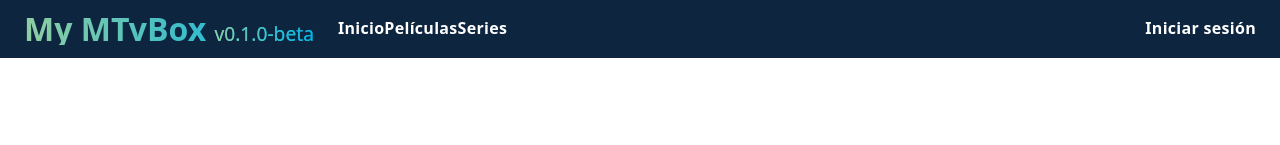
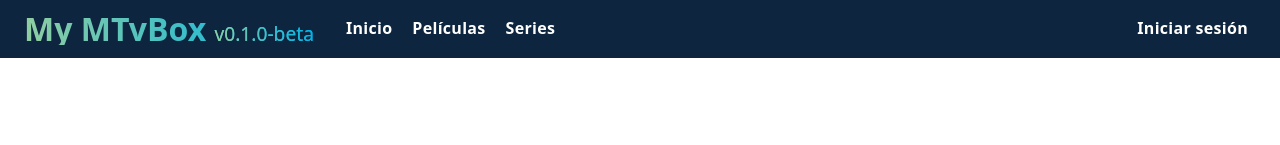
Before and after one commit to spyamuza/proyecto-my-mtbox-frontend, an Angular app: page /home in a window 1280 px wide. Shown: the top 145 px of the page. Built offline with nearby package versions, Linux system fonts and the light colour scheme; no server answers.

Commit message:
Ajuste espaciado navbar responsive

```diff
--- a/src/app/components/nav-bar/nav-bar.html
+++ b/src/app/components/nav-bar/nav-bar.html
@@ -1,7 +1,7 @@
 <nav class="navbar navbar-expand-lg fixed-top tmdb-navbar">
   <div class="container-fluid px-4">
 
-    <!-- LOGO (igual que antes) -->
+    <!-- LOGO -->
     <div class="tmdb-logo d-flex flex-column align-items-start me-4">
       <div class="tmdb-logo">
         <span class="tmdb-lite-text">
@@ -10,7 +10,7 @@
       </div>
     </div>
 
-    <!-- BOTÓN HAMBURGUESA (SVG Bootstrap) -->
+    <!-- BOTÓN HAMBURGUESA -->
     <button
       class="navbar-toggler border-0 text-white"
       type="button"
@@ -20,7 +20,6 @@
       aria-expanded="false"
       aria-label="Toggle navigation">
 
-      <!-- SVG Bootstrap icon -->
       <svg xmlns="http://www.w3.org/2000/svg"
            width="28"
            height="28"
@@ -34,33 +33,32 @@
 
     <!-- CONTENIDO COLAPSABLE -->
     <div class="collapse navbar-collapse" id="mainNavbar">
-      <ul class="nav nav-underline flex-column flex-lg-row align-items-lg-center w-100 gap-2 gap-lg-0">
+      <ul class="nav nav-underline flex-column flex-lg-row align-items-lg-center w-100 gap-2 gap-lg-1">
 
-        <!-- LINKS -->
         <li class="nav-item">
-          <a routerLink="/home" class="nav-link">Inicio</a>
+          <a routerLink="/home" class="nav-link px-lg-2">Inicio</a>
         </li>
 
         <li class="nav-item">
-          <a routerLink="/peliculas" class="nav-link">Películas</a>
+          <a routerLink="/peliculas" class="nav-link px-lg-2">Películas</a>
         </li>
 
         <li class="nav-item">
-          <a routerLink="/series" class="nav-link">Series</a>
+          <a routerLink="/series" class="nav-link px-lg-2">Series</a>
         </li>
 
         @if (!isLogged()) {
           <li class="nav-item ms-lg-auto">
-            <a routerLink="/login" class="nav-link">Iniciar sesión</a>
+            <a routerLink="/login" class="nav-link px-lg-2">Iniciar sesión</a>
           </li>
         }
 
         @if (isLogged()) {
           <li class="nav-item ms-lg-auto">
-            <a routerLink="/app/mi-registro" class="nav-link">Mi registro</a>
+            <a routerLink="/app/mi-registro" class="nav-link px-lg-2">Mi registro</a>
           </li>
           <li class="nav-item">
-            <button (click)="logout()" class="nav-link btn btn-link">
+            <button (click)="logout()" class="nav-link btn btn-link px-lg-2">
               Cerrar sesión
             </button>
           </li>
```
